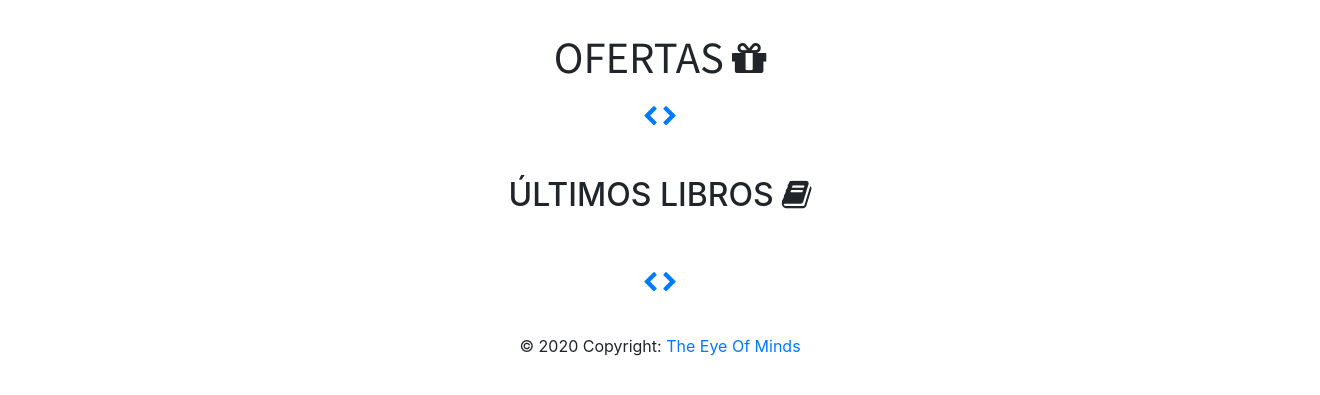
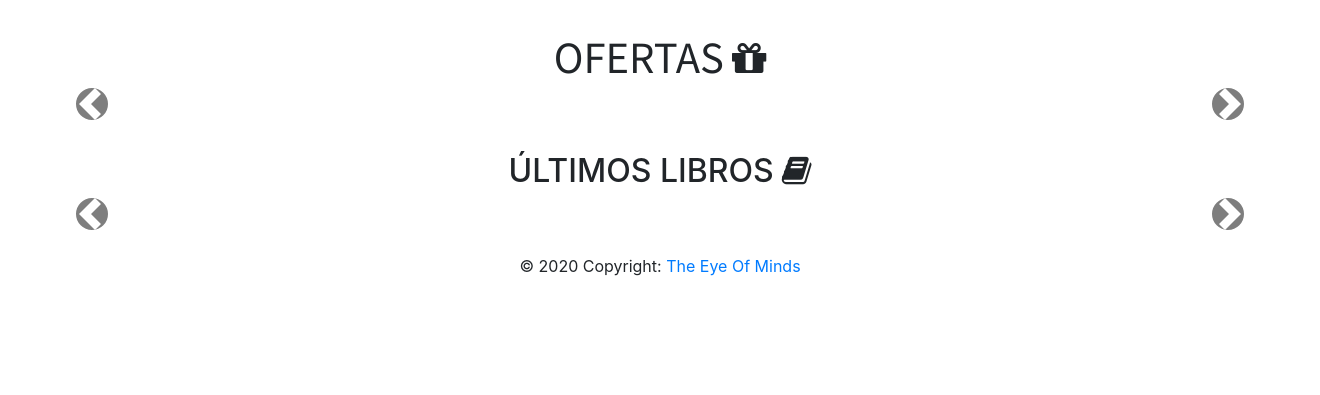
Before and after one commit to lautarobarba/bookstore, a Django app: template src/market/templates/market/home.html in a window 1320 px wide. Shown: the part 64-459 px from the top of the page. Run offline with Django 3.2, Linux system fonts and the light colour scheme; the template is opened without the code that fills it, so the values that code supplies are empty; some libraries are stand-ins or nearby versions; some web fonts are replaced.

Commit message:
Se cambio flechas carrusel de home

```diff
--- a/src/market/templates/market/home.html
+++ b/src/market/templates/market/home.html
@@ -12,22 +12,8 @@
         </div>
     </div><!--Spacer para ofertas -->
 
-    <!--Carousel ofertas Wrapper-->
+    <!--Carousel Ofertas -->
     <div id="carouselOfertas" class="carousel slide carousel-multi-item" data-ride="carousel">
-
-        <!--Controls-->
-        <div class="controls-top text-center">
-            <a class="btn-floating" href="#carouselOfertas" data-slide="prev"><i class="fa fa-lg fa-chevron-left"></i></a>
-            <a class="btn-floating" href="#carouselOfertas" data-slide="next"><i class="fa fa-lg fa-chevron-right"></i></a>
-        </div>
-        <!--/.Controls-->
-
-        <!--Indicators-->
-        <ol class="carousel-indicators">
-            <li data-target="#carouselOfertas" data-slide-to="0" class="active"></li>
-            <li data-target="#carouselOfertas" data-slide-to="1"></li>
-        </ol>
-        <!--/.Indicators-->
 
         <!--Slides-->
         <div class="carousel-inner" role="listbox">
@@ -37,43 +23,38 @@
                 {% for book in book_list_sale|slice:":4" %}
                     {% include 'market/book_card.html' %}
                 {% endfor %}
-            </div>
-            <!--/.First slide-->
+            </div><!--/.First slide-->
 
             <!--Second slide-->
             <div class="carousel-item">
                 {% for book in book_list_sale|slice:"4:" %}
                     {% include 'market/book_card.html' %}
                 {% endfor %}
-            </div>
-        </div>
+            </div><!--/.Second slide-->
+        </div><!--/.Slides-->
+
+        <!--Controls-->
+        <a class="carousel-control-prev" href="#carouselOfertas" role="button" data-slide="prev">
+            <span class="carousel-control-prev-icon p-3 carousel-arrow-left" aria-hidden="true"></span>
+            <span class="sr-only">Previous</span>
+        </a>
+        <a class="carousel-control-next" href="#carouselOfertas" role="button" data-slide="next">
+            <span class="carousel-control-next-icon p-3 carousel-arrow-right" aria-hidden="true"></span>
+            <span class="sr-only">Next</span>
+        </a><!--/.Controls-->
     </div>
 
-    <!--Spacer para productos destacados -->
-    <div class = "container my-5">
+    <!--Titular ÚLTIMOS LIBROS -->
+    <div class = "container mt-5 mb-3">
         <div class = "row">
             <div class = "col-12">
                 <h2 class="text-center">ÚLTIMOS LIBROS<i class="fa fa-book ml-2"></i></h2>
             </div>
         </div>
-    </div><!--Spacer para productos destacados -->
+    </div><!--Spacer para últimos libros -->
 
-    <!--Carousel Wrapper-->
+    <!--Carousel Últimos Libros -->
     <div id="categoriaDestacada" class="carousel slide carousel-multi-item" data-ride="carousel">
-
-        <!--Controls-->
-        <div class="controls-top text-center">
-            <a class="btn-floating" href="#categoriaDestacada" data-slide="prev"><i class="fa fa-lg fa-chevron-left"></i></a>
-            <a class="btn-floating" href="#categoriaDestacada" data-slide="next"><i class="fa fa-lg fa-chevron-right"></i></a>
-        </div>
-        <!--/.Controls-->
-
-        <!--Indicators-->
-        <ol class="carousel-indicators">
-            <li data-target="#categoriaDestacada" data-slide-to="0" class="active"></li>
-            <li data-target="#categoriaDestacada" data-slide-to="1"></li>
-        </ol>
-        <!--/.Indicators-->
 
         <!--Slides-->
         <div class="carousel-inner" role="listbox">
@@ -93,6 +74,16 @@
                 {% endfor %}
             </div>
         </div>
+
+        <!--Controls-->
+        <a class="carousel-control-prev" href="#categoriaDestacada" role="button" data-slide="prev">
+            <span class="carousel-control-prev-icon p-3 carousel-arrow-left" aria-hidden="true"></span>
+            <span class="sr-only">Previous</span>
+        </a>
+        <a class="carousel-control-next" href="#categoriaDestacada" role="button" data-slide="next">
+            <span class="carousel-control-next-icon p-3 carousel-arrow-right" aria-hidden="true"></span>
+            <span class="sr-only">Next</span>
+        </a><!--/.Controls-->
     </div>
 
 {% endblock content %}
--- a/src/static/css/style.css
+++ b/src/static/css/style.css
@@ -28,6 +28,30 @@ h1 {
     position: relative;
     bottom: 2px;
     width: 50px;
+}
+
+.carousel-control-prev {
+    left: -6rem;
+}
+
+.carousel-arrow-left {
+    background-color: black;
+    border-radius: 90%;
+    border-style: solid;
+    position: relative;
+    background-position-x: -2px;
+}
+
+.carousel-control-next {
+    right: -6rem;
+}
+
+.carousel-arrow-right {
+    background-color: black;
+    border-radius: 90%;
+    border-style: solid;
+    position: relative;
+    background-position-x: 2px;
 }
 
 .card {
```
Also changed, not shown: src/shoppingcart/views/order.py (+2 -30 lines).
